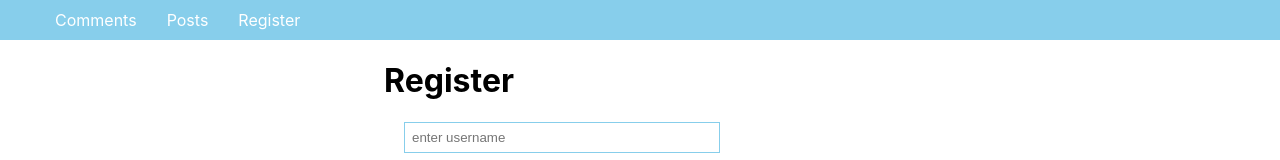
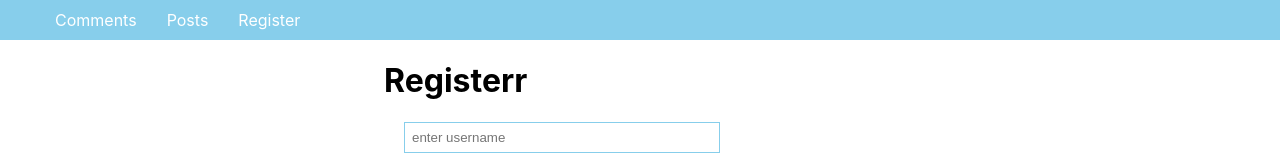
Before and after one commit to krystianwojtowicz/blog-api, a React (Create React App) app in the folder client/: page /signup in a window 1280 px wide. Shown: the top 160 px of the page. Built offline with nearby package versions, Linux system fonts and the light colour scheme.

Commit message:
changing signup react registerr

```diff
--- a/client/src/components/SignUp.js
+++ b/client/src/components/SignUp.js
@@ -16,7 +16,7 @@ const SigUp = () => {
   };
   return (
     <div className="register">
-      <h1>Register</h1>
+      <h1>Registerr</h1>
       <input
         className="inputBox"
         type="text"
```
